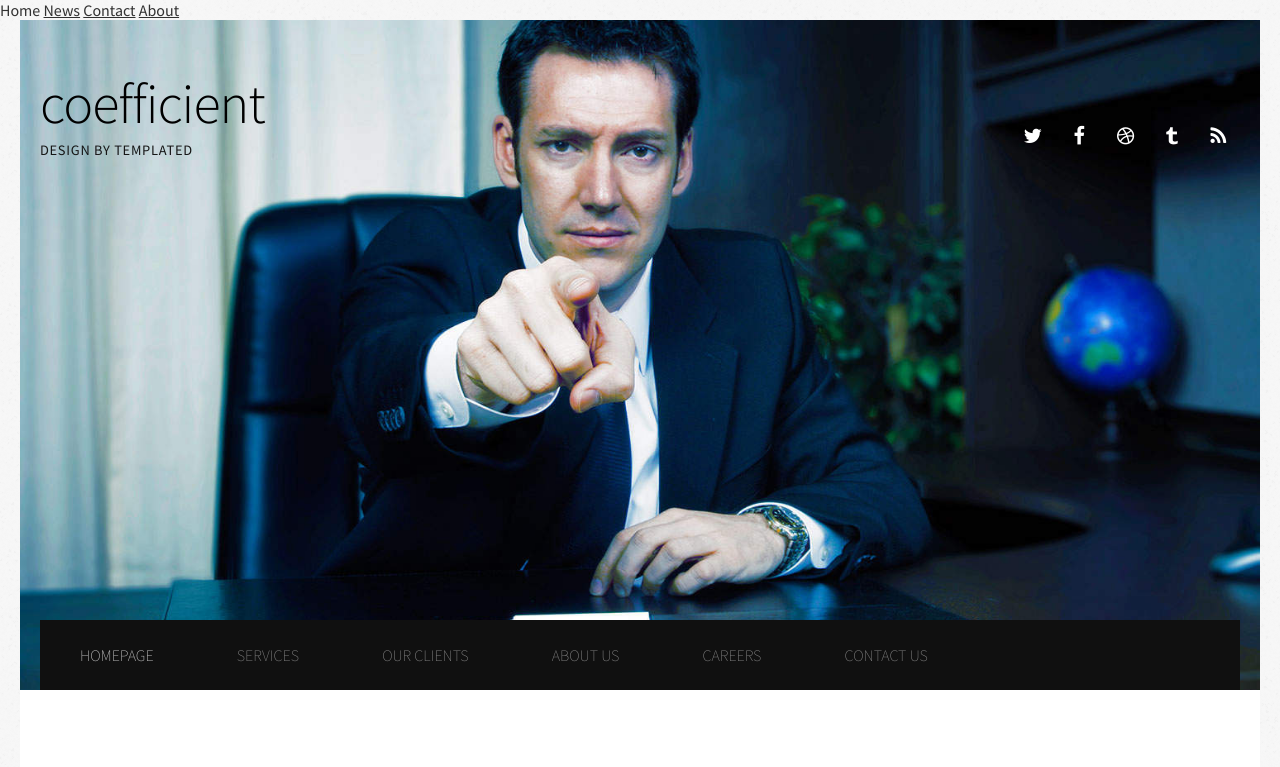
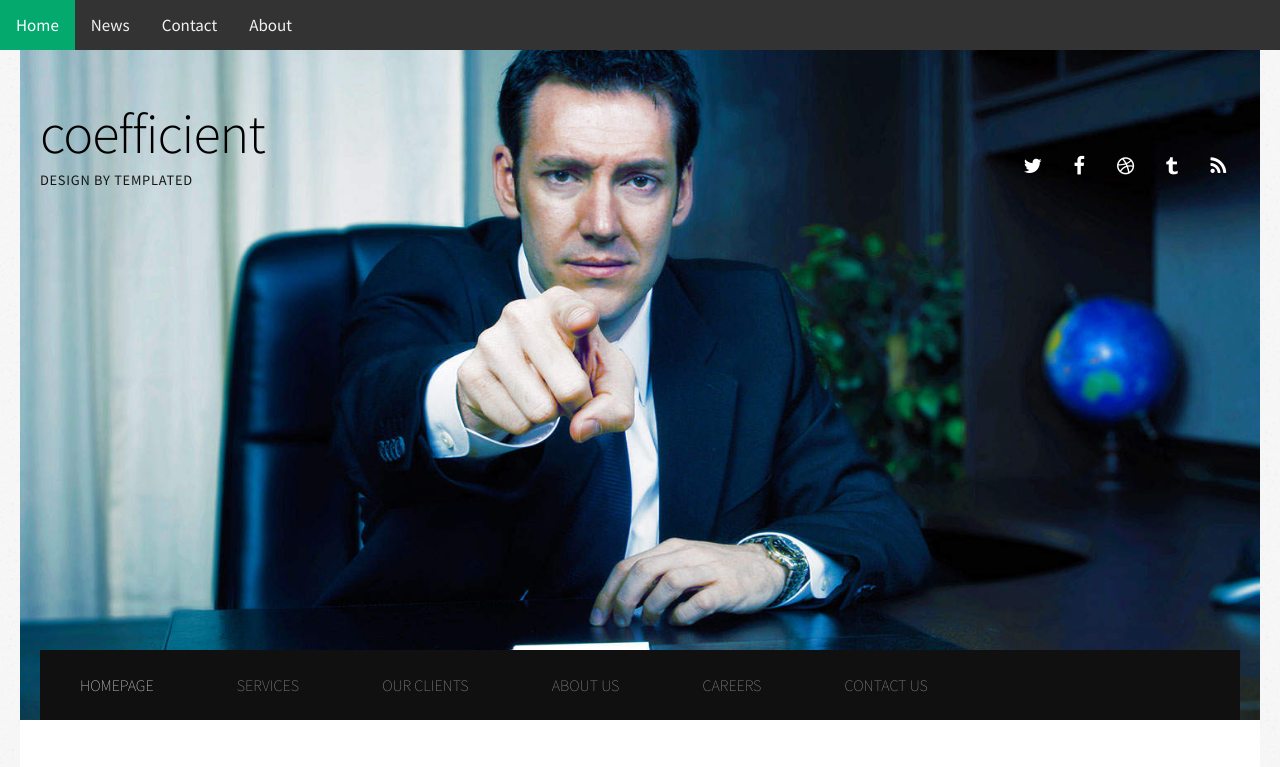
Before and after one commit to OsamcoNegtiv/parcheesiawebsite.github.io, a plain HTML site: page index.html in a window 1280 px wide. Shown: the top 767 px of the page. Drawn offline with Linux system fonts and the light colour scheme; a web font is replaced by a local one.

Commit message:
Added Navbar CSS

```diff
--- a/default.css
+++ b/default.css
@@ -570,3 +570,35 @@ ul.style3 .first {
 		text-align: center;
 		color: rgba(255,255,255,1);
 	}
+
+/*********************************************************************************/
+/* Navbar Styles                                                                 */
+/*********************************************************************************/
+
+/* Add a black background color to the top navigation */
+.topnav {
+  background-color: #333;
+  overflow: hidden;
+}
+
+/* Style the links inside the navigation bar */
+.topnav a {
+  float: left;
+  color: #f2f2f2;
+  text-align: center;
+  padding: 14px 16px;
+  text-decoration: none;
+  font-size: 17px;
+}
+
+/* Change the color of links on hover */
+.topnav a:hover {
+  background-color: #ddd;
+  color: black;
+}
+
+/* Add a color to the active/current link */
+.topnav a.active {
+  background-color: #04AA6D;
+  color: white;
+}
```
